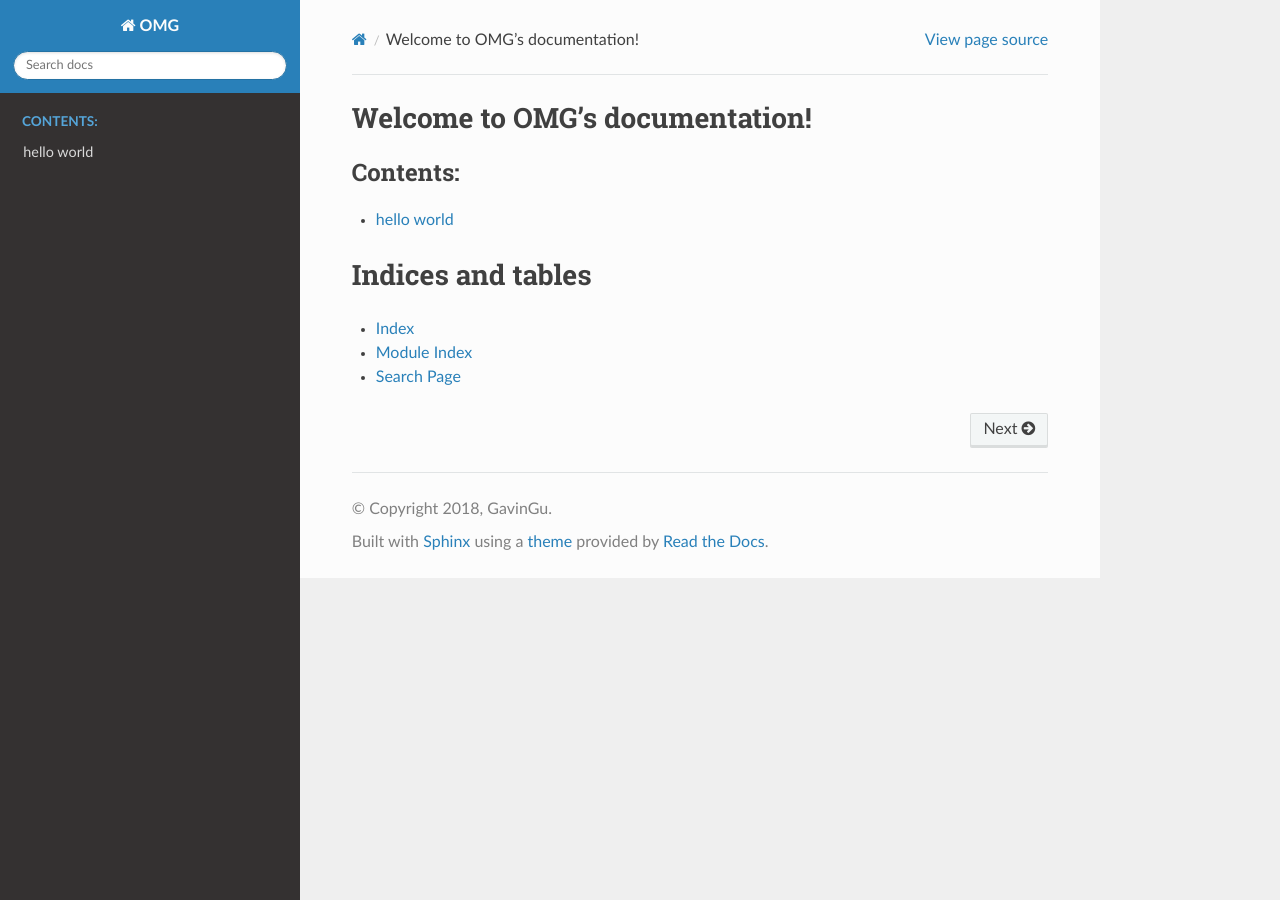
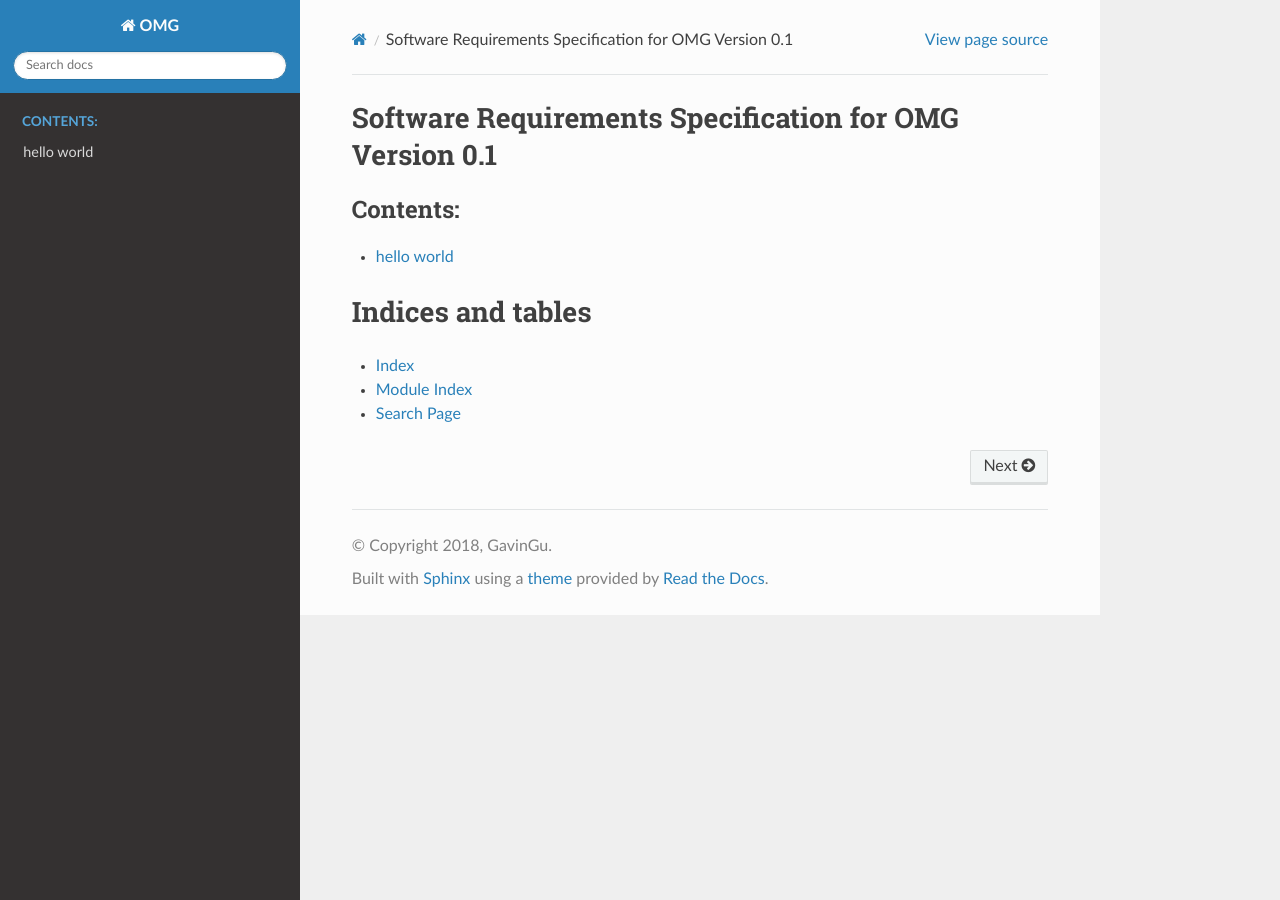
Before and after one commit to gymgym1212/OhMyGenes, a Sphinx documentation site: the page built from srs/source/index.rst, in a window 1280 px wide. Built offline with Sphinx 7.4.7 and the Read the Docs theme 2.0.0, drawn with Linux system fonts in a browser that asks for light colours.

Commit message:
title
post

```diff
--- a/srs/source/index.rst
+++ b/srs/source/index.rst
@@ -3,7 +3,7 @@
    You can adapt this file completely to your liking, but it should at least
    contain the root `toctree` directive.
 
-Welcome to OMG's documentation!
+Software Requirements Specification for OMG Version 0.1
 ===============================
 
 .. toctree::
```
